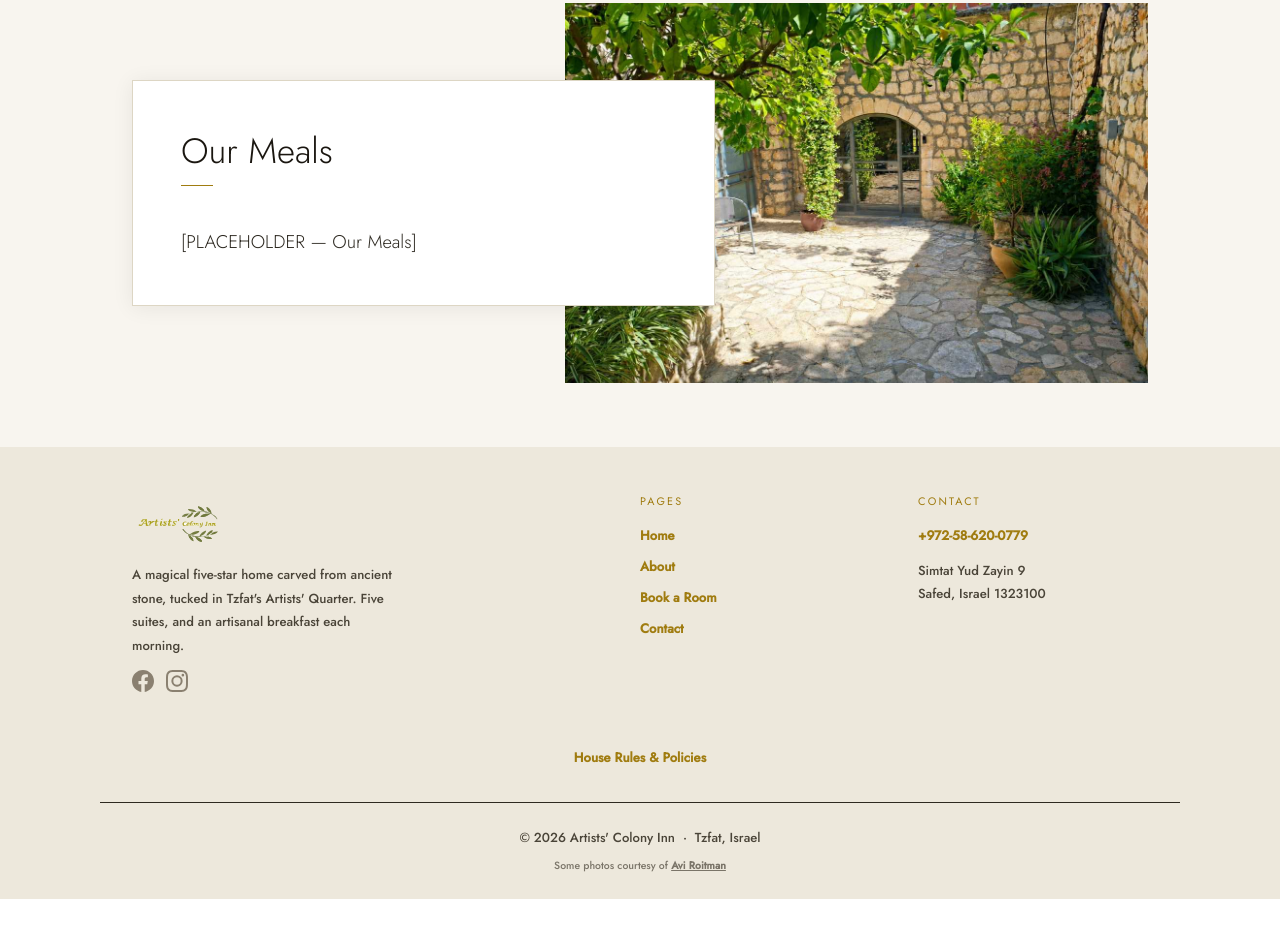
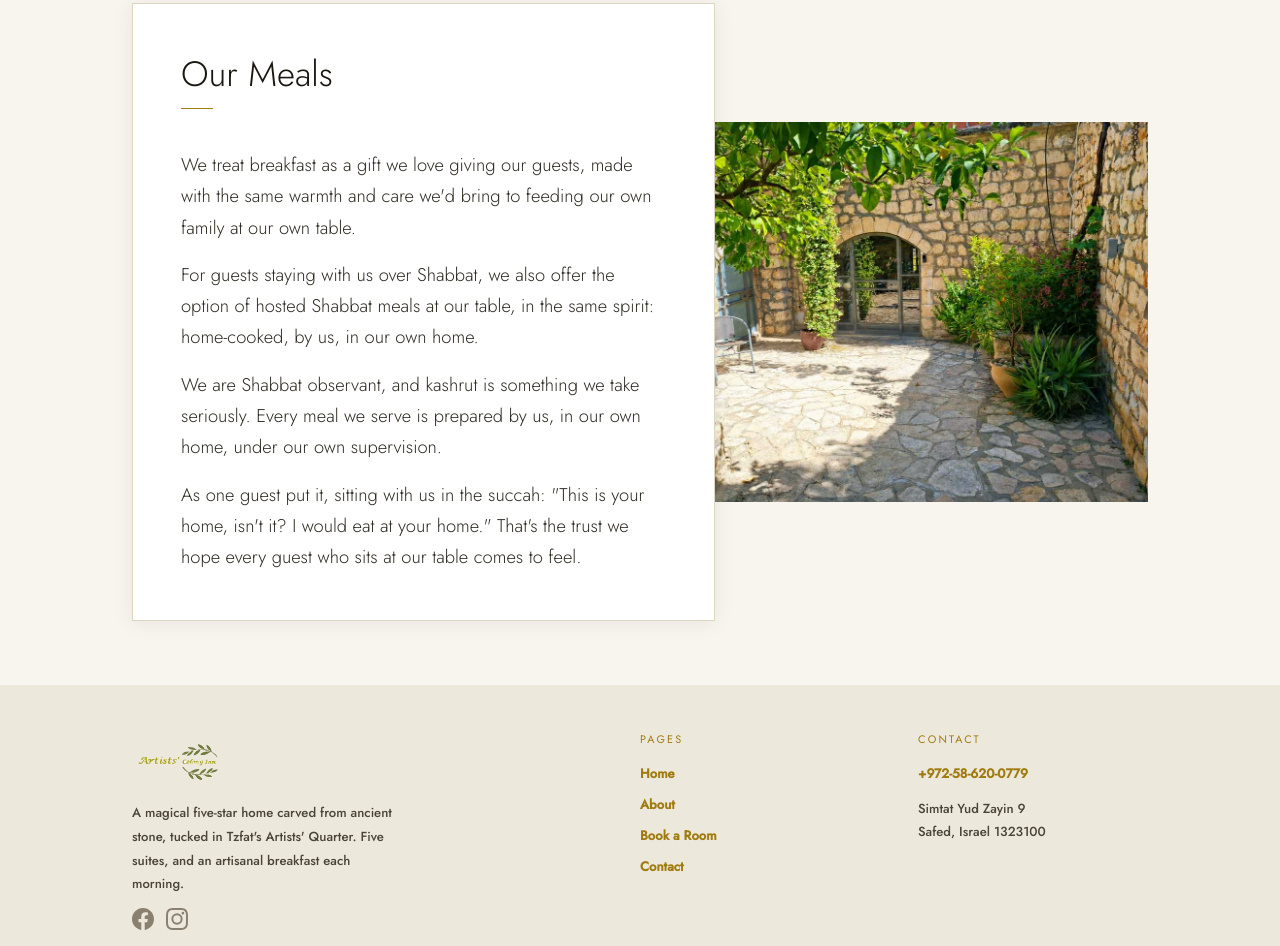
Before and after one commit to artists-colony-inn/artists-colony-inn-website, a plain HTML site: page website/en/index-en.html in a window 1280 px wide. Shown: the part 2442-3388 px from the top of the page. Before the commit the page ends 3341 px from the top, so only its background shows below. Drawn offline with nearby package versions, Linux system fonts and the light colour scheme.

Commit message:
Add files via upload

```diff
--- a/website/en/index-en.html
+++ b/website/en/index-en.html
@@ -106,7 +106,10 @@
       <div class="emotion-row-content">
         <h2 class="section-title">Our Meals</h2>
         <div class="section-rule"></div>
-        <p>[PLACEHOLDER — Our Meals]</p>
+        <p>We treat breakfast as a gift we love giving our guests, made with the same warmth and care we'd bring to feeding our own family at our own table.</p>
+        <p>For guests staying with us over Shabbat, we also offer the option of hosted Shabbat meals at our table, in the same spirit: home-cooked, by us, in our own home.</p>
+        <p>We are Shabbat observant, and kashrut is something we take seriously. Every meal we serve is prepared by us, in our own home, under our own supervision.</p>
+        <p>As one guest put it, sitting with us in the succah: "This is your home, isn't it? I would eat at your home." That's the trust we hope every guest who sits at our table comes to feel.</p>
       </div>
     </div>
   </div>
```
